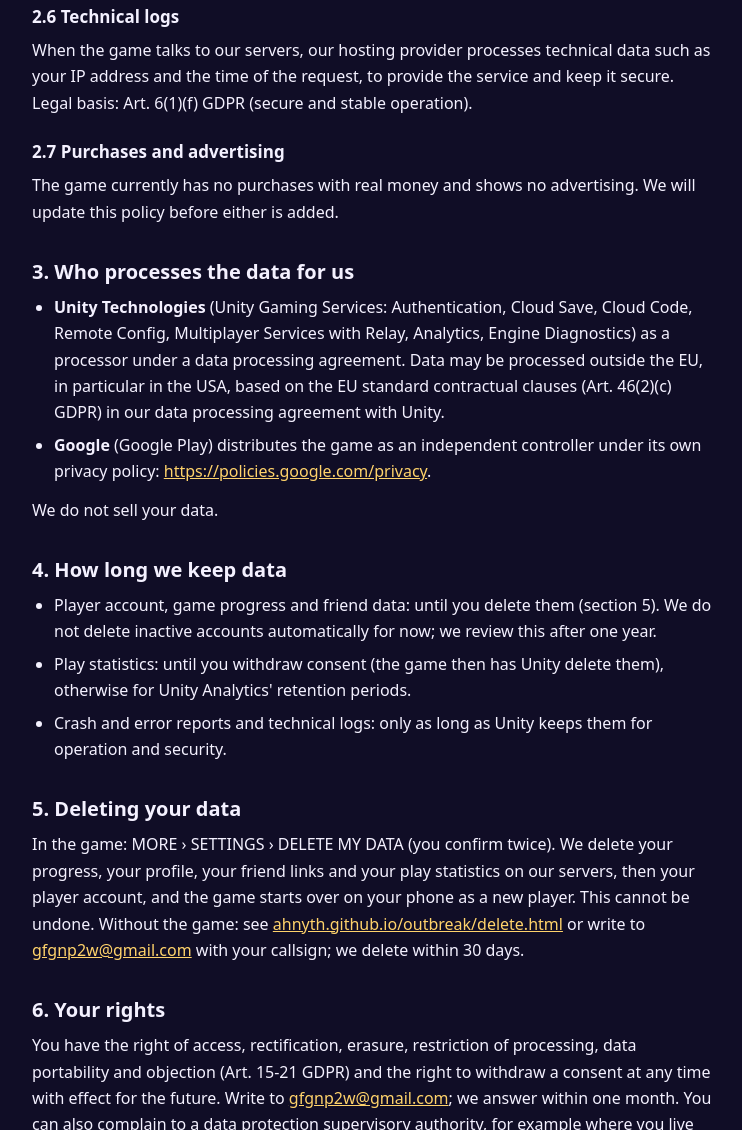
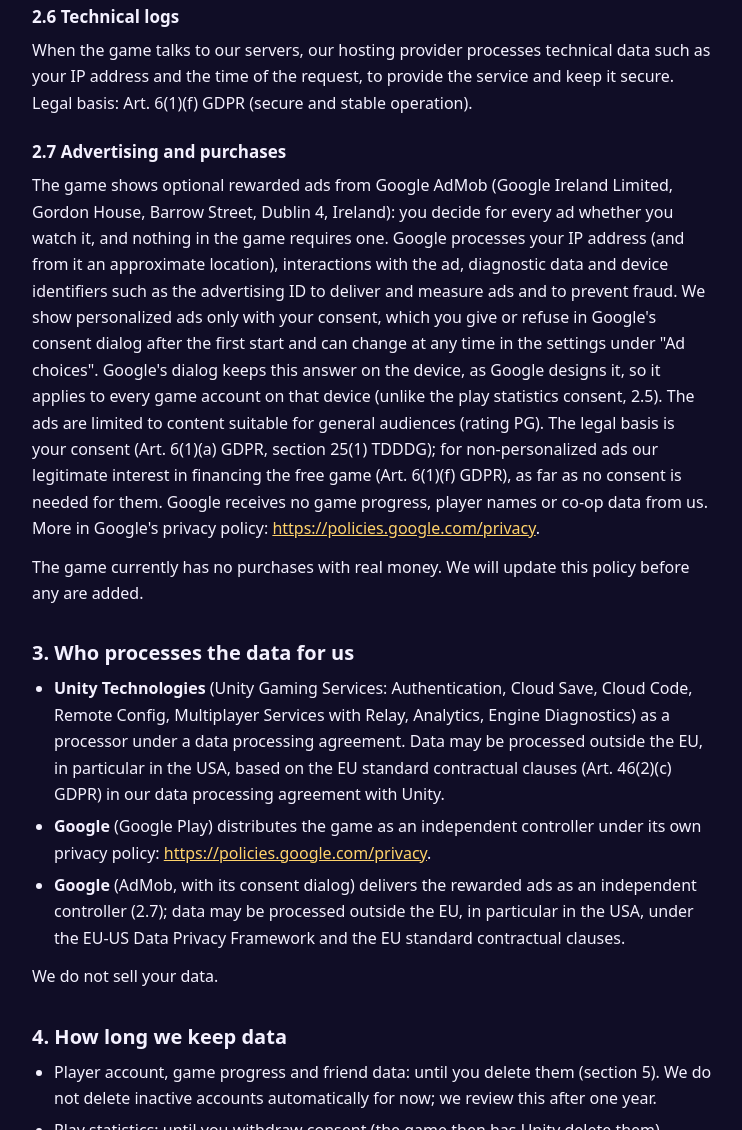
Before and after one commit to Ahnyth/ahnyth.github.io, a plain HTML site: page outbreak/privacy.html in a window 1280 px wide. Shown: the part 1670-2800 px from the top of the page, without its empty margins (268-1010 px from the left). Drawn offline with Linux system fonts and the light colour scheme.

Commit message:
outbreak: privacy policy (EN, DE) of 15 November 2026: the rewarded ads with Google AdMob and its consent dialog, AD CHOICES in the settings (Outbreak D238)
Co-Authored-By: Claude Opus 5.5 <noreply@anthropic.com>

```diff
--- a/outbreak/privacy.html
+++ b/outbreak/privacy.html
@@ -28,7 +28,7 @@
 <main>
 <nav><a href="datenschutz.html">Deutsch</a><a href="./">← Outbreak</a><a href="/">← Start</a></nav>
 <h1>Privacy policy: Outbreak</h1>
-<p class="muted">Last updated: 12 November 2026 (closed test)</p>
+<p class="muted">Last updated: 15 November 2026 (closed test)</p>
 
 <h2>1. Controller</h2>
 <p>The game "Outbreak" (the "game") is offered by Salvatore Deniz Bulla, trading as Neonmoor Games, Karl-Wulle-Straße 34,
@@ -78,9 +78,19 @@ settings; the game then sends nothing more and asks Unity to delete what was col
 <p>When the game talks to our servers, our hosting provider processes technical data such as your IP address and the time
 of the request, to provide the service and keep it secure. Legal basis: Art. 6(1)(f) GDPR (secure and stable operation).</p>
 
-<h3>2.7 Purchases and advertising</h3>
-<p>The game currently has no purchases with real money and shows no advertising. We will update this policy before either
-is added.</p>
+<h3>2.7 Advertising and purchases</h3>
+<p>The game shows optional rewarded ads from Google AdMob (Google Ireland Limited, Gordon House, Barrow Street, Dublin 4,
+Ireland): you decide for every ad whether you watch it, and nothing in the game requires one. Google processes your IP
+address (and from it an approximate location), interactions with the ad, diagnostic data and device identifiers such as the
+advertising ID to deliver and measure ads and to prevent fraud. We show personalized ads only with your consent, which you
+give or refuse in Google's consent dialog after the first start and can change at any time in the settings under "Ad
+choices". Google's dialog keeps this answer on the device, as Google designs it, so it applies to every game account on that
+device (unlike the play statistics consent, 2.5). The ads are limited to content suitable for general audiences (rating PG).
+The legal basis is your consent (Art. 6(1)(a) GDPR, section 25(1) TDDDG); for non-personalized ads our legitimate interest
+in financing the free game (Art. 6(1)(f) GDPR), as far as no consent is needed for them. Google receives no game progress,
+player names or co-op data from us. More in Google's privacy policy:
+<a href="https://policies.google.com/privacy">https://policies.google.com/privacy</a>.</p>
+<p>The game currently has no purchases with real money. We will update this policy before any are added.</p>
 
 <h2>3. Who processes the data for us</h2>
 <ul>
@@ -90,6 +100,9 @@ be processed outside the EU, in particular in the USA, based on the EU standard
 our data processing agreement with Unity.</li>
 <li><strong>Google</strong> (Google Play) distributes the game as an independent controller under its own privacy policy:
 <a href="https://policies.google.com/privacy">https://policies.google.com/privacy</a>.</li>
+<li><strong>Google</strong> (AdMob, with its consent dialog) delivers the rewarded ads as an independent controller (2.7); data
+may be processed outside the EU, in particular in the USA, under the EU-US Data Privacy Framework and the EU standard
+contractual clauses.</li>
 </ul>
 <p>We do not sell your data.</p>
 
```
Also changed, not shown: outbreak/datenschutz.html (+18 -4 lines).
